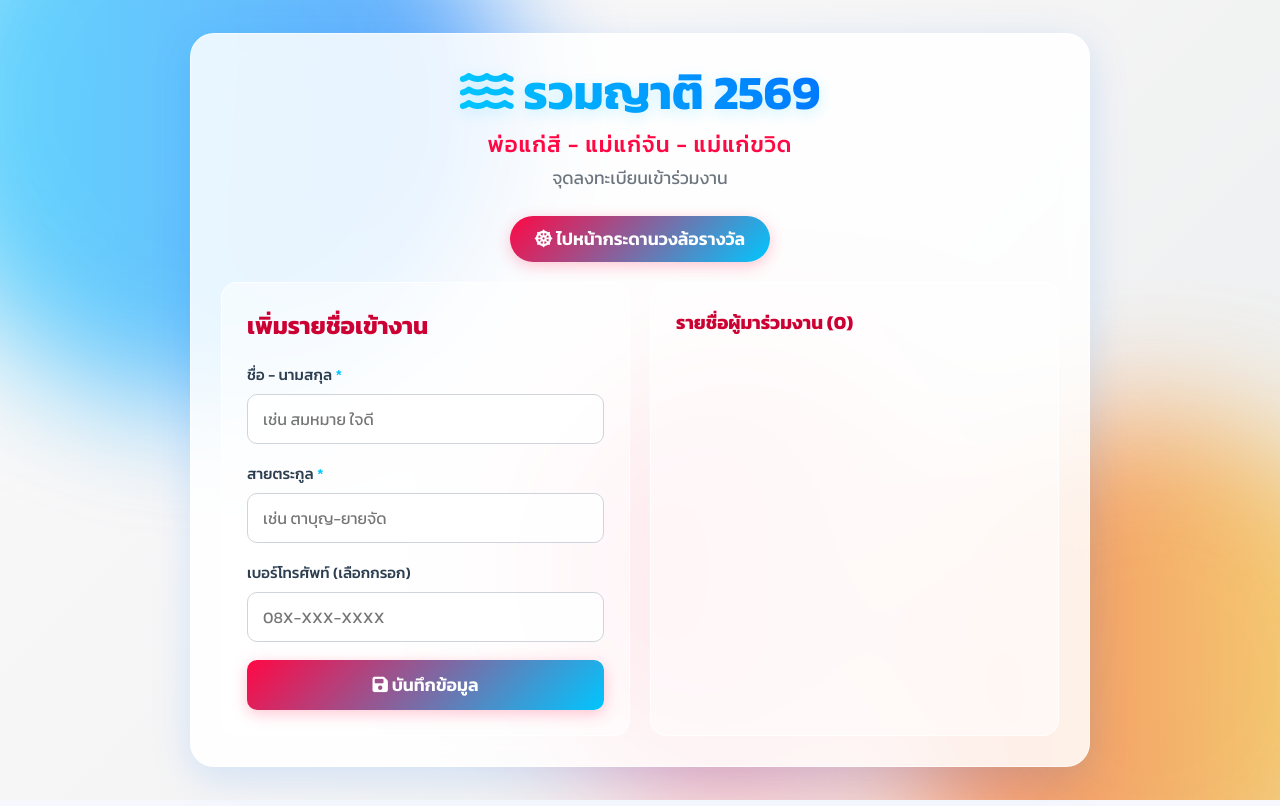
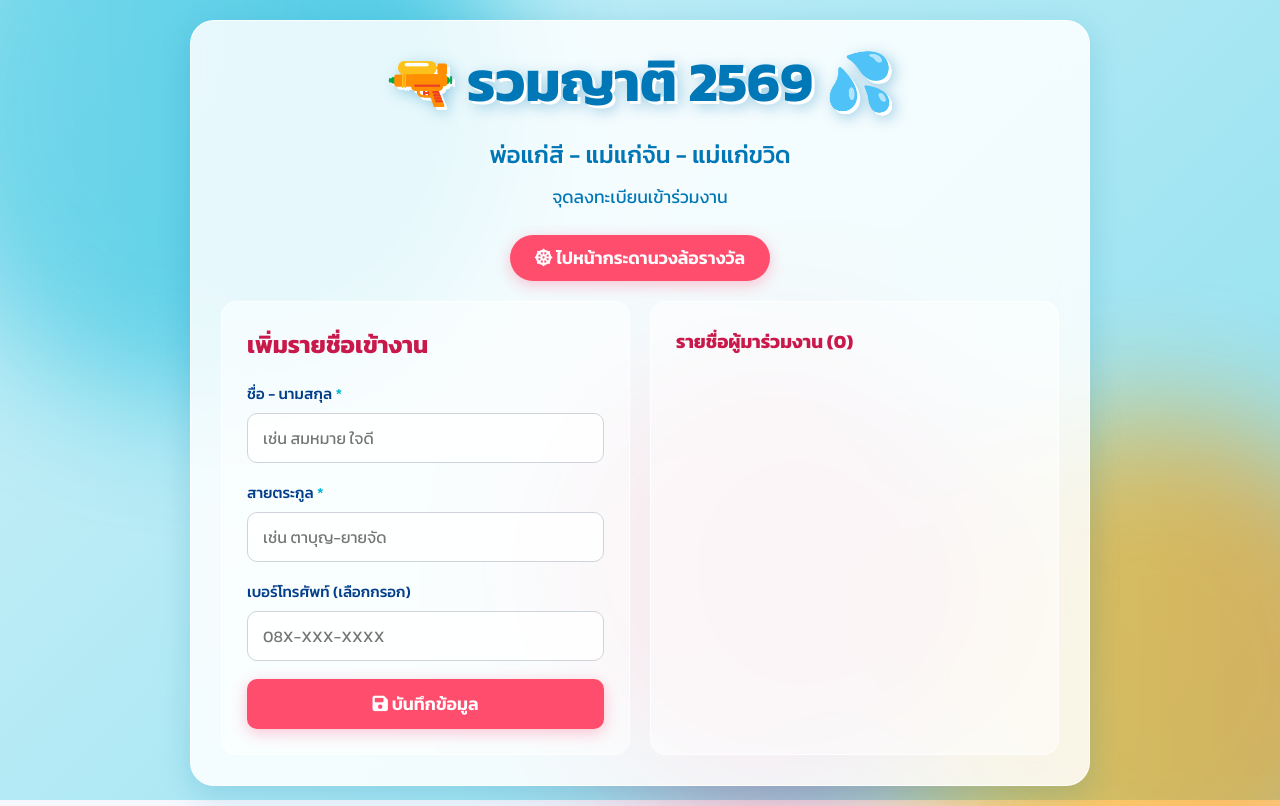
Before and after one commit to the-tylerlab/reunion-69, a website: page index.html in a window 1280 px wide. Drawn offline with nearby package versions, Linux system fonts and the light colour scheme; no server answers.

Commit message:
Add files via upload

```diff
--- a/index.html
+++ b/index.html
@@ -45,9 +45,9 @@
     <!-- PAGE 1: REGISTRATION -->
     <div id="page-register" class="app-container glass-panel page active">
         <header class="app-header">
-            <h1 class="songkran-header">
-                <span class="main-title"><i class="fa-solid fa-water"></i> รวมญาติ 2569</span><br>
-                <span class="sub-title">พ่อแก่สี - แม่แก่จัน - แม่แก่ขวิด</span>
+            <h1 style="line-height: 1.1; margin-bottom: 10px;">
+                <span style="font-size: 3.5rem;">🔫</span> รวมญาติ 2569 💦<br>
+                <span style="font-size: 1.5rem; font-weight: 500; color: var(--primary-dark); -webkit-text-fill-color: var(--primary-dark); text-shadow: 2px 2px 0 #fff;">พ่อแก่สี - แม่แก่จัน - แม่แก่ขวิด</span>
             </h1>
             <p>จุดลงทะเบียนเข้าร่วมงาน</p>
             <div style="margin-top: 15px; margin-bottom: 10px;">
--- a/style.css
+++ b/style.css
@@ -1,19 +1,17 @@
 /* CSS Variables & Reused Styles */
 :root {
-    /* Songkran Splashes & Floral Pinks */
-    --primary: #00c6ff; /* Water bright blue */
-    --primary-dark: #0072ff; /* Deep water */
-    --secondary: #ff0844; /* Floral pink/red */
-    --secondary-dark: #cc0033;
-    --accent: #f9d423; /* Summer yellow */
-    --text-main: #2c3e50;
-    --text-light: #f8f9fa;
-    --text-muted: #6c757d;
-    --glass-bg: rgba(255, 255, 255, 0.85); /* Frosty wet glass */
-    --glass-border: rgba(255, 255, 255, 0.6);
-    --glass-shadow: 0 10px 40px 0 rgba(0, 114, 255, 0.15); /* Blue tinted shadow */
+    --primary: #00b4d8; /* Bright Sky Blue */
+    --primary-dark: #0077b6; /* Deep Blue */
+    --secondary: #ff4d6d; /* Bright pinkish red */
+    --secondary-dark: #c9184a;
+    --text-main: #023e8a; /* Very dark blue */
+    --text-light: #ffffff;
+    --text-muted: #0077b6;
+    --glass-bg: rgba(255, 255, 255, 0.85);
+    --glass-border: rgba(255, 255, 255, 0.8);
+    --glass-shadow: 0 10px 32px 0 rgba(0, 119, 182, 0.2);
     --success: #00b09b;
-    --warning: #fbc2eb;
+    --warning: #ffb703; /* Yellow splash */
 }
 
 * {
@@ -42,8 +40,8 @@ body {
     width: 100vw;
     height: 100vh;
     z-index: -1;
-    background: linear-gradient(135deg, #fdfbfb 0%, #ebedee 100%);
-    overflow: hidden;
+    background: linear-gradient(135deg, #caf0f8 0%, #90e0ef 100%);
+    color: var(--text-main);
 }
 
 .blob {
@@ -57,7 +55,7 @@ body {
 .blob-1 {
     width: 600px;
     height: 600px;
-    background: linear-gradient(to right, #00c6ff 0%, #0072ff 100%); /* Water splash */
+    background: linear-gradient(to right, #48cae4 0%, #00b4d8 100%);
     top: -200px;
     left: -100px;
     animation-duration: 25s;
@@ -66,7 +64,7 @@ body {
 .blob-2 {
     width: 500px;
     height: 500px;
-    background: linear-gradient(to right, #f83600 0%, #f9d423 100%); /* Summer sun */
+    background: linear-gradient(to right, #ffb703 0%, #fb8500 100%);
     bottom: -100px;
     right: -100px;
     animation-delay: -5s;
@@ -75,7 +73,7 @@ body {
 .blob-3 {
     width: 400px;
     height: 400px;
-    background: linear-gradient(to right, #ff0844 0%, #ffb199 100%); /* Songkran Floral */
+    background: linear-gradient(to right, #ff4d6d 0%, #c9184a 100%);
     top: 40%;
     left: 40%;
     animation-duration: 15s;
@@ -113,26 +111,13 @@ body {
     text-align: center;
 }
 
-.app-header .songkran-header {
-    line-height: 1.2;
+.app-header h1 {
+    font-size: 3.5rem;
+    font-weight: 700;
+    color: #0077b6;
+    text-shadow: 3px 3px 0 #ffffff, 5px 5px 15px rgba(0, 119, 182, 0.4);
+    -webkit-text-fill-color: #0077b6;
     margin-bottom: 5px;
-}
-
-.songkran-header .main-title {
-    font-size: 3rem;
-    font-weight: 700;
-    background: linear-gradient(to right, var(--primary), var(--primary-dark));
-    -webkit-background-clip: text;
-    background-clip: text;
-    -webkit-text-fill-color: transparent;
-    text-shadow: 0px 4px 15px rgba(0, 198, 255, 0.2);
-}
-
-.songkran-header .sub-title {
-    font-size: 1.4rem;
-    font-weight: 500;
-    color: var(--secondary);
-    letter-spacing: 1px;
 }
 
 .app-header p {
@@ -301,7 +286,7 @@ input[type="text"]:focus, input[type="tel"]:focus {
 .btn-primary {
     width: 100%;
     padding: 12px;
-    background: linear-gradient(135deg, var(--secondary) 0%, var(--primary) 100%);
+    background: var(--secondary);
     color: white;
     border: none;
     border-radius: 10px;
```
